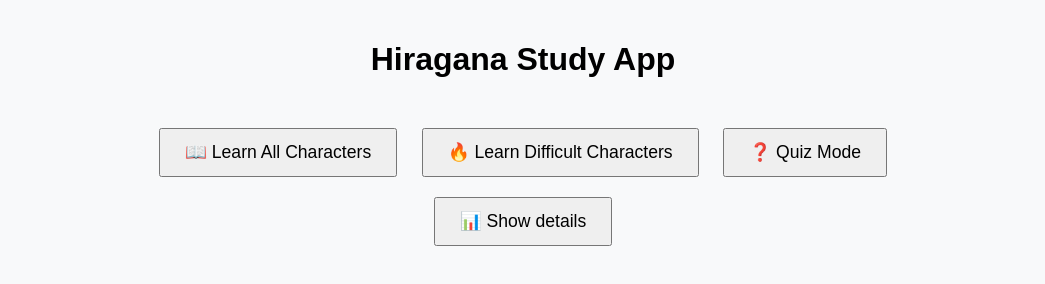
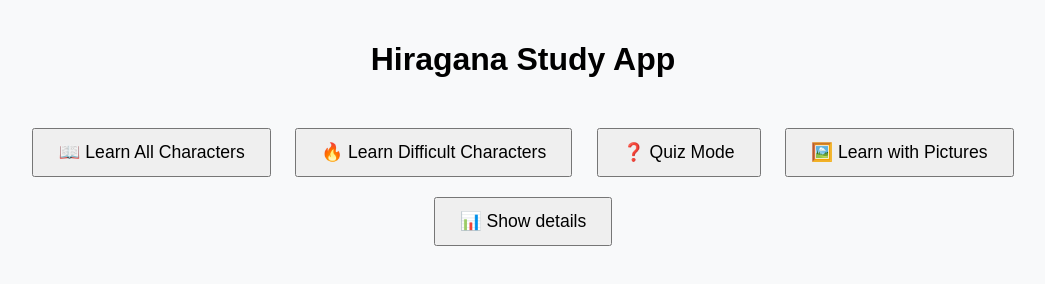
Before and after one commit to Viltokas/hiragana-pwa, a plain HTML site: page index.html in a window 1280 px wide. Shown: the whole page, without its empty margins (117-1162 px from the left). Drawn offline with Linux system fonts and the light colour scheme.

Commit message:
Update index.html

```diff
--- a/index.html
+++ b/index.html
@@ -14,6 +14,7 @@
   <button onclick="startMode('learn-all')">📖 Learn All Characters</button>
   <button onclick="startMode('learn-hard')">🔥 Learn Difficult Characters</button>
   <button onclick="startMode('quiz')">❓ Quiz Mode</button>
+  <button onclick="startPictureMode()">🖼️ Learn with Pictures</button>
 </div>
 
 <div id="app" style="display:none;">
```
